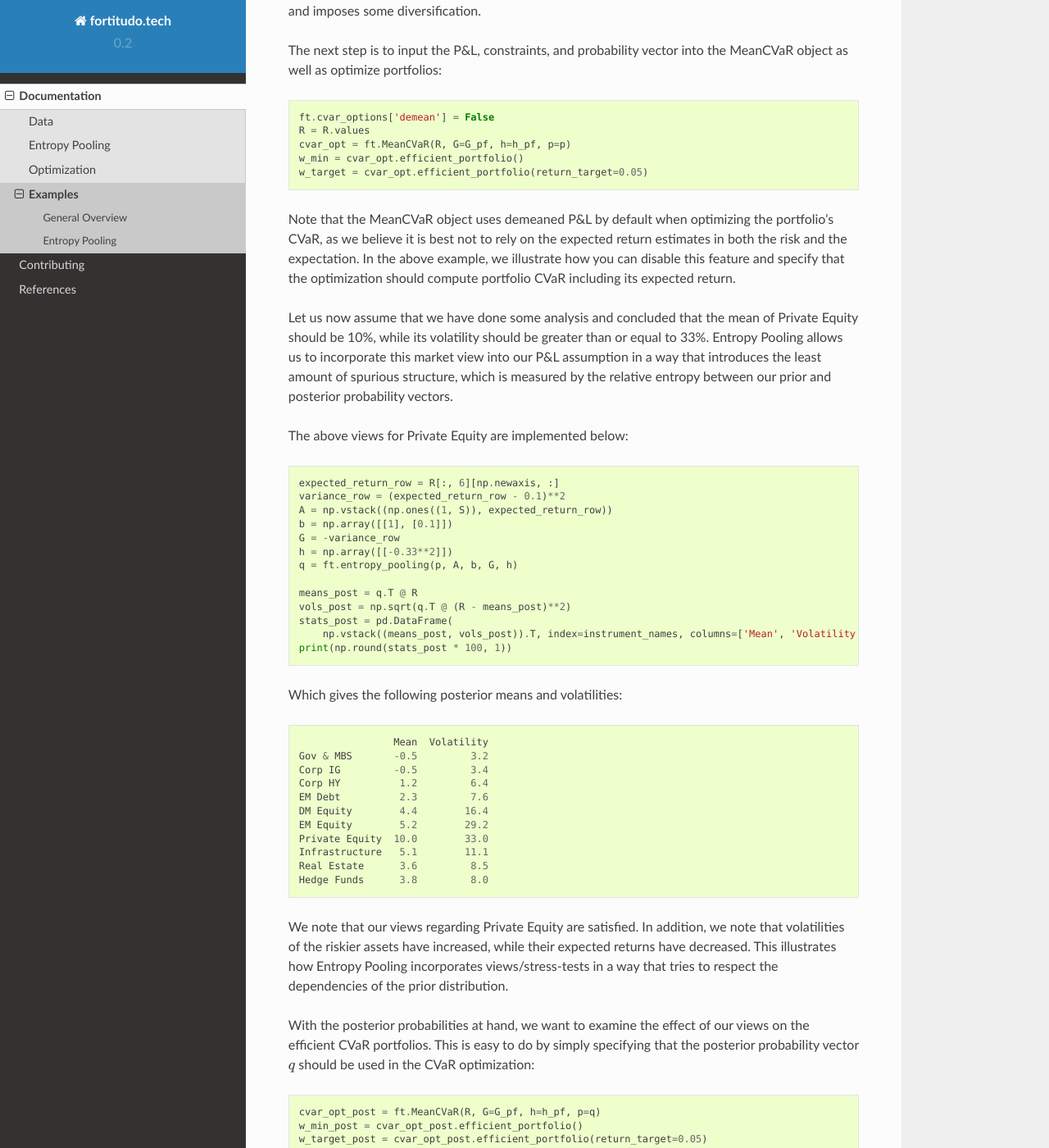
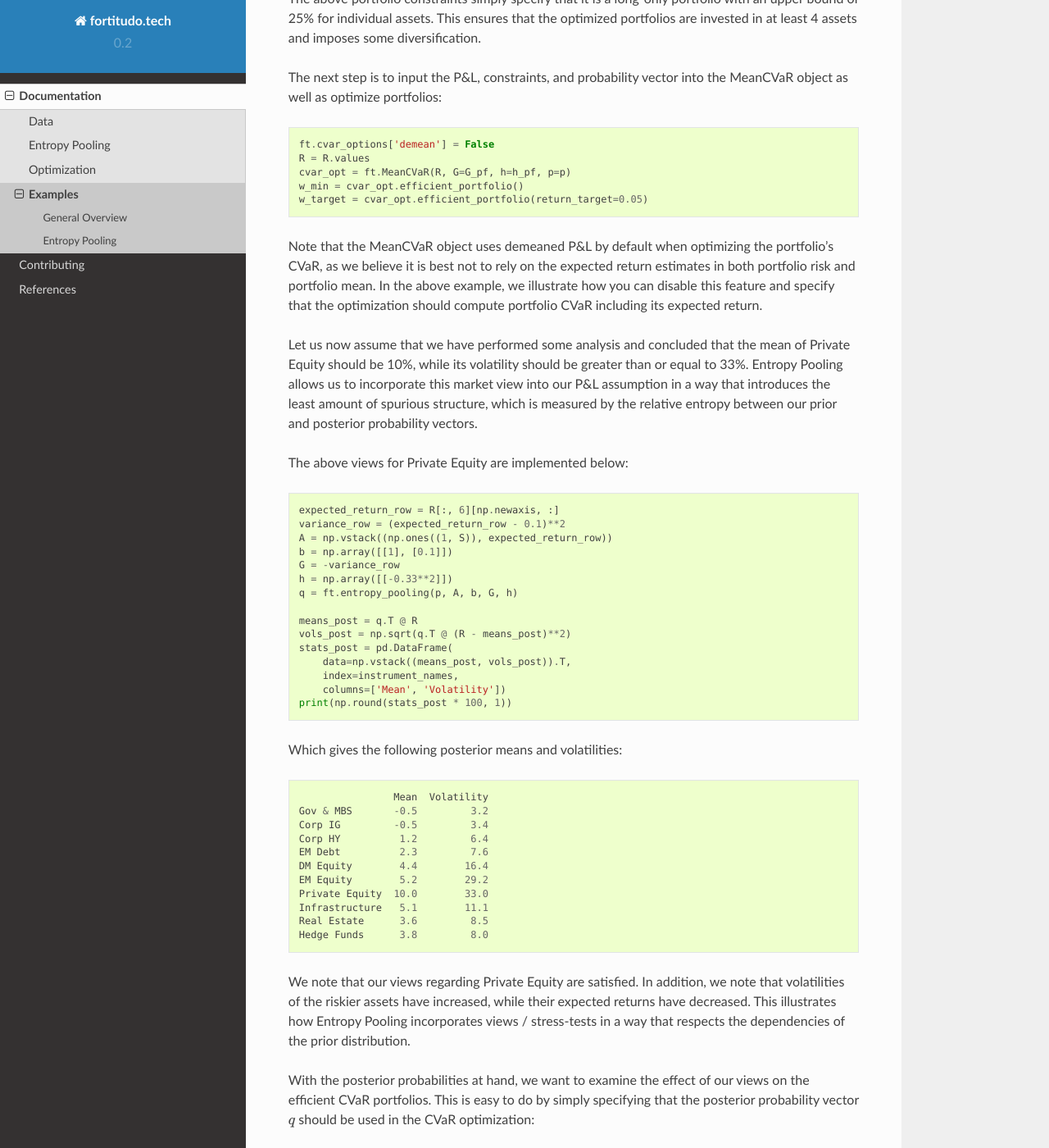
Before and after one commit to fortitudo-tech/fortitudo.tech, a Sphinx documentation site: the page built from docs/source/examples.rst, in a window 1280 px wide and 1400 px high, scrolled down 1089 px. Shown: the whole window at 82% size. Built offline with Sphinx 7.4.7 and the Read the Docs theme 2.0.0, drawn with Linux system fonts in a browser that asks for light colours; cross-references to code outside the pages are shown as plain code; some of the changed text lies outside the part shown.

Commit message:
Clean-up and alignment for the first example

```diff
--- a/docs/source/examples.rst
+++ b/docs/source/examples.rst
@@ -15,12 +15,14 @@ We first load the necessary packages, data, and print some P&L stats:
     import pandas as pd
     import fortitudo.tech as ft
 
-    R = pd.read_csv('pnl.csv')
+    R = ft.load_pnl()
     instrument_names = list(R.columns)
     means = np.mean(R, axis=0)
     vols = np.std(R, axis=0)
     stats_prior = pd.DataFrame(
-        np.vstack((means, vols)).T, index=instrument_names, columns=['Mean', 'Volatility'])
+        data=np.vstack((means, vols)).T,
+        index=instrument_names,
+        columns=['Mean', 'Volatility'])
     print(np.round(stats_prior * 100, 1))
 
 This gives the following result::
@@ -64,13 +66,13 @@ MeanCVaR object as well as optimize portfolios:
 
 Note that the MeanCVaR object uses demeaned P&L by default when optimizing the
 portfolio's CVaR, as we believe it is best not to rely on the expected return
-estimates in both the risk and the expectation. In the above example, we
+estimates in both portfolio risk and portfolio mean. In the above example, we
 illustrate how you can disable this feature and specify that the optimization
 should compute portfolio CVaR including its expected return.
 
-Let us now assume that we have done some analysis and concluded that the mean
-of Private Equity should be 10%, while its volatility should be greater than
-or equal to 33%. Entropy Pooling allows us to incorporate this market view
+Let us now assume that we have performed some analysis and concluded that the
+mean of Private Equity should be 10%, while its volatility should be greater
+than or equal to 33%. Entropy Pooling allows us to incorporate this market view
 into our P&L assumption in a way that introduces the least amount of spurious
 structure, which is measured by the relative entropy between our prior and
 posterior probability vectors.
@@ -90,7 +92,9 @@ The above views for Private Equity are implemented below:
     means_post = q.T @ R
     vols_post = np.sqrt(q.T @ (R - means_post)**2)
     stats_post = pd.DataFrame(
-        np.vstack((means_post, vols_post)).T, index=instrument_names, columns=['Mean', 'Volatility'])
+        data=np.vstack((means_post, vols_post)).T,
+        index=instrument_names,
+        columns=['Mean', 'Volatility'])
     print(np.round(stats_post * 100, 1))
 
 Which gives the following posterior means and volatilities::
@@ -110,7 +114,7 @@ Which gives the following posterior means and volatilities::
 We note that our views regarding Private Equity are satisfied. In addition,
 we note that volatilities of the riskier assets have increased, while their
 expected returns have decreased. This illustrates how Entropy Pooling
-incorporates views/stress-tests in a way that tries to respect the dependencies
+incorporates views / stress-tests in a way that respects the dependencies
 of the prior distribution.
 
 With the posterior probabilities at hand, we want to examine the effect of our
@@ -130,7 +134,9 @@ First for the minimum risk portfolios:
 .. code-block:: python
 
     min_risk_pfs = pd.DataFrame(
-    np.hstack((w_min, w_min_post)), index=instrument_names, columns=['Prior', 'Posterior'])
+        data=np.hstack((w_min, w_min_post)),
+        index=instrument_names,
+        columns=['Prior', 'Posterior'])
     print(np.round(min_risk_pfs * 100, 1))
 
 Which gives the following output::
@@ -152,7 +158,9 @@ And then for the portfolios with an expected return target of 5%:
 .. code-block:: python
 
     target_return_pfs = pd.DataFrame(
-    np.hstack((w_target, w_target_post)), index=instrument_names, columns=['Prior', 'Posterior'])
+        data=np.hstack((w_target, w_target_post)),
+        index=instrument_names,
+        columns=['Prior', 'Posterior'])
     print(np.round(target_return_pfs * 100, 1))
 
 Which gives the following output::
```
Also changed, not shown: 6 other files.
